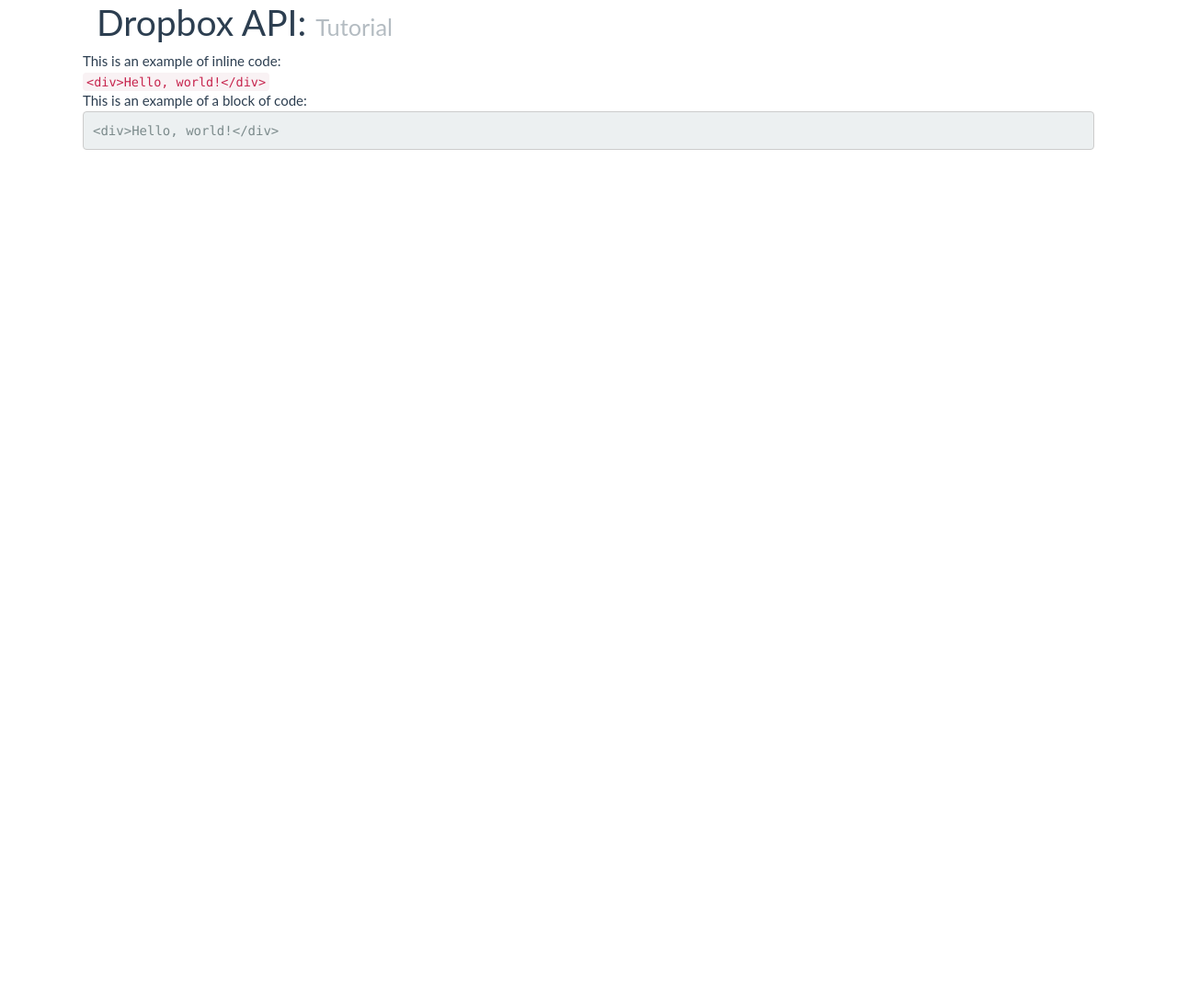
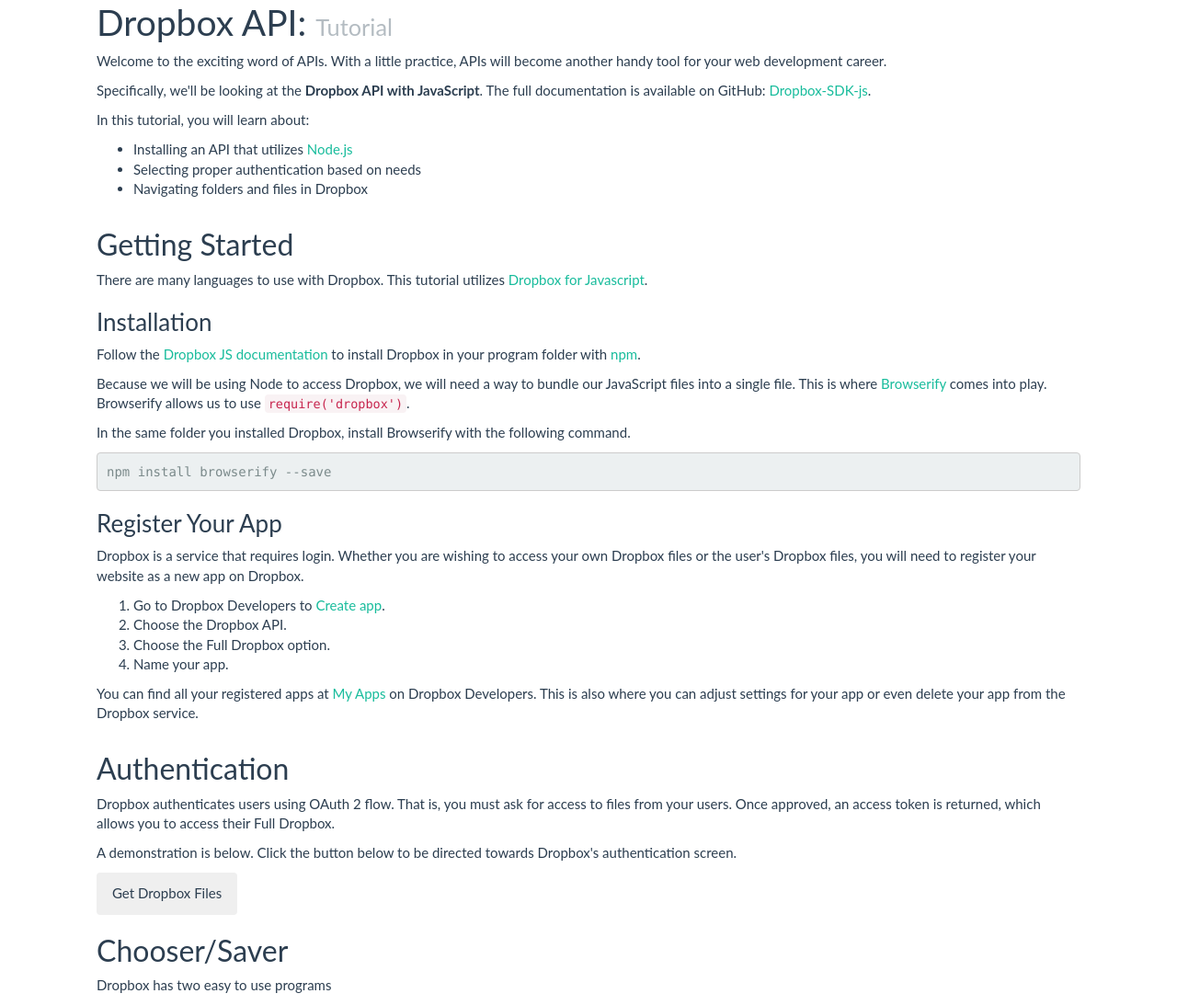
Before and after one commit to vchapple17/howTo, a website: page public/index.html in a window 1280 px wide. Shown: the part 99-1192 px from the top of the page at 92% size. Before the commit the page ends 800 px from the top, so only its background shows below. Drawn offline with nearby package versions, Linux system fonts and the light colour scheme.

Commit message:
Complete Register App section

```diff
--- a/public/index.html
+++ b/public/index.html
@@ -7,10 +7,12 @@
 
 <!--  BOOTSTRAP -->
   <link rel="stylesheet" href="css/bootstrap.min.css">
-  <link rel="stylesheet" href="css/custom_bootstrap.css">
   <script src="https://ajax.googleapis.com/ajax/libs/jquery/1.12.4/jquery.min.js"></script>
   <script src="https://maxcdn.bootstrapcdn.com/bootstrap/3.3.7/js/bootstrap.min.js"></script>
 
+<!--  CUSTOM STYLE  -->
+  <link rel="stylesheet" href="css/custom_bootstrap.css">
+  <link rel="stylesheet" href="css/style.css">
   <title>Dropbox API Tutorial</title>
 
 </head>
@@ -35,15 +37,16 @@
           <li class="dropdown active">
             <a href="#" class="dropdown-toggle" data-toggle="dropdown" role="button" aria-haspopup="true" aria-expanded="false">Learn <span class="caret"></span></a>
             <ul class="dropdown-menu">
-              <li class="active"><a href="#">Getting Started</a></li>
-              <li><a href="#">Choose/Selector</a></li>
-              <li><a href="#">Authorization</a></li>
+              <li><a href="#getting_started">Getting Started</a></li>
+              <li><a href="#authentication">Authentication</a></li>
+              <li><a href="#chooser_saver">Chooser/Saver</a></li>
+
             </ul>
 
           </li>
             <li><a href="http://dropbox.github.io/dropbox-sdk-js/">Docs</a></li>
+            <li><a href="https://nodejs.org/en/">Node.JS</a></li>
             <li><a href="http://browserify.org/">Browserify</a></li>
-          <li><a href="#">Link 4</a></li>
         </ul>
       </div>
     </div>
@@ -53,28 +56,100 @@
     <div class="row">
         <div class="col-xs-12">
             <h1>Dropbox API: <small>Tutorial</small></h1>
+            <p>
+                Welcome to the exciting word of APIs.  With a little practice, APIs will become another handy tool for your web development career.
+            </p>
+            <p>
+                Specifically, we'll be looking at the <strong>Dropbox API with JavaScript</strong>.  The full documentation is available on GitHub: <a href="https://github.com/dropbox/dropbox-sdk-js">Dropbox-SDK-js</a>.
+            </p>
+            <p>
+                In this tutorial, you will learn about:
+            </p>
+            <ul>
+                <li>Installing an API that utilizes <a href="https://nodejs.org/en/">Node.js</a></li>
+                <li>Selecting proper authentication based on needs</li>
+                <li>Navigating folders and files in Dropbox</li>
+            </ul>
+        </div>
+    </div>
+    <div class="row">
+        <div class="col-xs-12">
+            <h2 id="getting_started">Getting Started</h2>
+            <p>
+                There are many languages to use with Dropbox.  This tutorial utilizes <a href="https://github.com/dropbox/dropbox-sdk-js">Dropbox for Javascript</a>.
+            </p>
+            <h3>Installation</h3>
+            <p>
+                Follow the <a href="http://dropbox.github.io/dropbox-sdk-js/">Dropbox JS documentation</a> to install Dropbox in your program folder with <a href="https://www.npmjs.com/">npm</a>.
+            </p>
+            <p>
+                Because we will be using Node to access Dropbox, we will need a way to bundle our JavaScript files into a single file.  This is where <a href="http://browserify.org/">Browserify</a> comes into play. Browserify allows us to use <code>require('dropbox')</code>.
+            </p>
+            <p>In the same folder you installed Dropbox, install Browserify with the following command.</p>
+            <pre>npm install browserify --save</pre>
+
+            <h3>Register Your App</h3>
+            <p>
+                Dropbox is a service that requires login. Whether you are wishing to access your own Dropbox files or the user's Dropbox files, you will need to register your website as a new app on Dropbox.
+            </p>
+            <ol>
+                <li>Go to Dropbox Developers to <a href="https://www.dropbox.com/developers/apps/create">Create app</a>.</li>
+                <li>Choose the Dropbox API.</li>
+                <li>Choose the Full Dropbox option.</li>
+                <li>Name your app.</li>
+            </ol>
+            <p>
+                You can find all your registered apps at <a href="https://www.dropbox.com/developers/apps">My Apps</a> on Dropbox Developers. This is also where you can adjust settings for your app or even delete your app from the Dropbox service.
+            </p>
+        </div>
+    </div>
+    <div class="row">
+        <div class="col-xs-12">
+            <h2 id="authentication">Authentication</h2>
+            <p>
+                Dropbox authenticates users using OAuth 2 flow. That is, you must ask for access to files from your users. Once approved, an access token is returned, which allows you to access their Full Dropbox.
+            </p>
+            <p>
+                A demonstration is below. Click the button below to be directed towards Dropbox's authentication screen.
+            </p>
+            <button class="btn">Get Dropbox Files</button>
         </div>
     </div>
 
     <div class="row">
-    <div class="col-xs=4">
+        <div class="col-xs-12">
+            <h2 id="chooser_saver">Chooser/Saver</h2>
+            <p>
+                Dropbox has two easy to use programs
+            </p>
+        </div>
+    </div>
+
+</div>
+  <!-- <script type="text/javascript" src="./js/bundle.js"></script> -->
+</body>
+</html>
+
+
+
+<!--  <script type="text/javascript" src="https://www.dropbox.com/static/api/2/dropins.js" id="dropboxjs" data-app-key="sun5xi238cq8lw9"></script>-->
+
+<!--
+  <div class="row">
+    <div class="col-xs-4">
       This is an example of inline code:<br \>
       <code>&lt;div&gt;Hello, world!&lt;/div&gt;</code>
     </div>
-    <div class="col-xs=4">
+    <div class="col-xs-4">
       This is an example of a block of code:<br \>
       <pre>&lt;div&gt;Hello, world!&lt;/div&gt;</pre>
     </div>
-    <div class="col-xs=4"></div>
+    <div class="col-xs-4"></div>
   </div>
 
   <div class="row">
-    <div class="col-xs=4"></div>
-    <div class="col-xs=4"></div>
-    <div class="col-xs=4"></div>
+    <div class="col-xs-4"></div>
+    <div class="col-xs-4"></div>
+    <div class="col-xs-4"></div>
   </div>
-</div>
-  <!-- <script type="text/javascript" src="./js/bundle.js"></script> -->
-  <script type="text/javascript" src="https://www.dropbox.com/static/api/2/dropins.js" id="dropboxjs" data-app-key="sun5xi238cq8lw9"></script>
-</body>
-</html>
+-->
```
Lines whose indentation alone changed are shown as unchanged.
